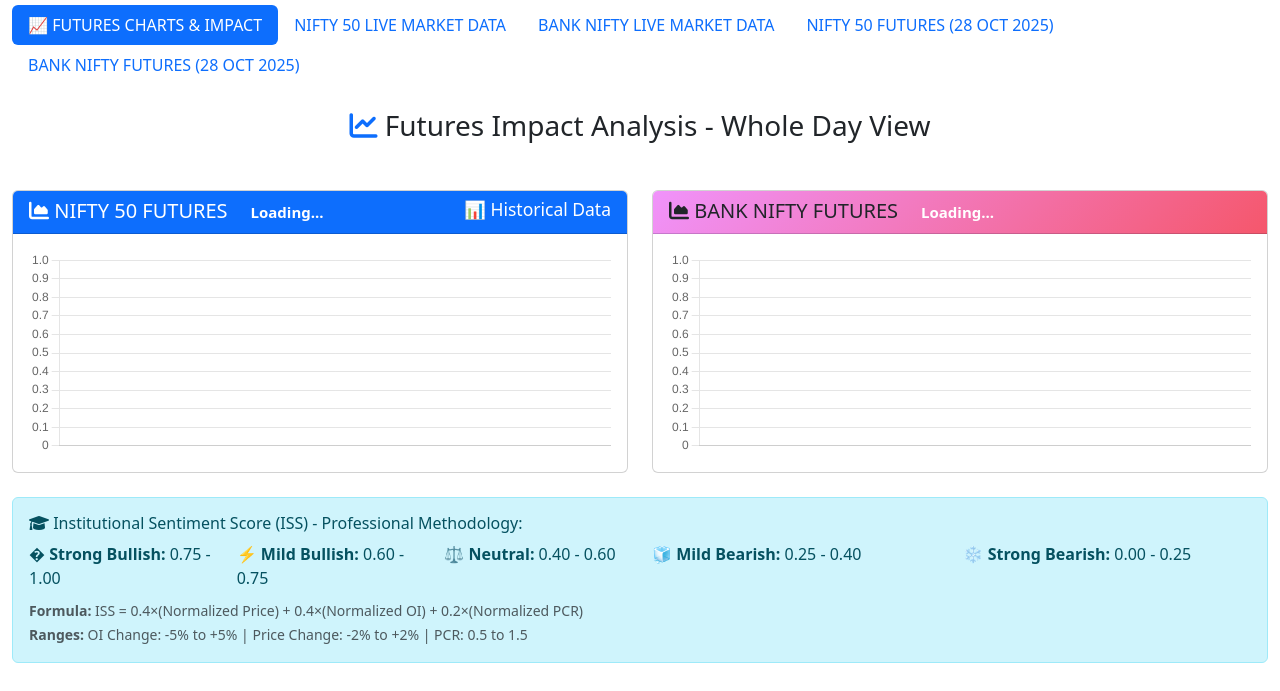
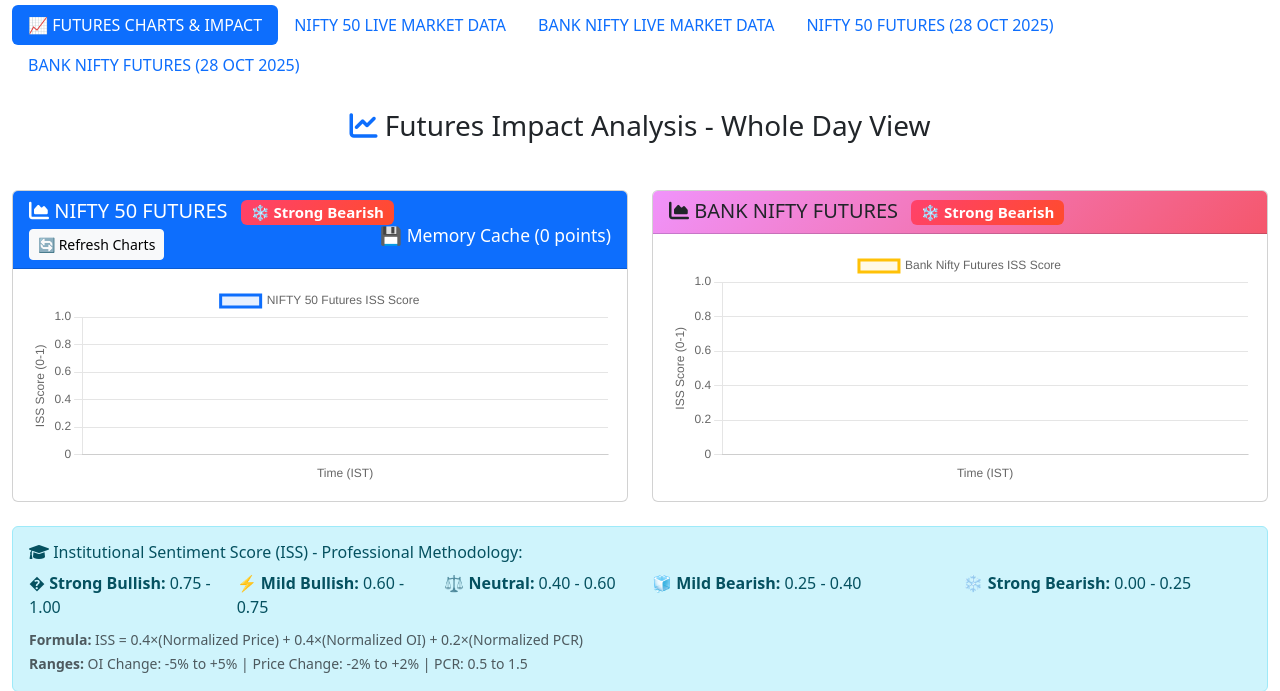
Before and after one commit to vinodvhinthada/instituianal_data_historical, a Flask app: page / in a window 1280 px wide. Shown: the part 384-1075 px from the top of the page. Before the commit the page ends 1047 px from the top, so only its background shows below. Run offline with Flask 3, Linux system fonts and the light colour scheme; data that the repository does not hold is empty; some libraries are stand-ins or nearby versions.

Commit message:
Add files via upload

```diff
--- a/templates/index.html
+++ b/templates/index.html
@@ -149,6 +149,7 @@
                                     <span id="niftyImpactBadge" class="badge ms-2">Loading...</span>
                                     <small id="dataSource" class="float-end">📊 Historical Data</small>
                                 </h5>
+                                <button onclick="updateCharts()" class="btn btn-sm btn-light mt-1">🔄 Refresh Charts</button>
                             </div>
                             <div class="card-body">
                                 <canvas id="niftyFuturesChart" width="400" height="200"></canvas>
@@ -444,6 +445,8 @@
 
         // Chart creation and update functions
         function createCharts() {
+            console.log('🎨 Creating charts...');
+
             // Create NIFTY 50 FUTURES Chart
             const niftyCtx = document.getElementById('niftyFuturesChart').getContext('2d');
             niftyChart = new Chart(niftyCtx, {
@@ -451,7 +454,7 @@
                 data: {
                     labels: [],
                     datasets: [{
-                        label: 'NIFTY 50 Futures Meter Value',
+                        label: 'NIFTY 50 Futures ISS Score',
                         data: [],
                         borderColor: '#0d6efd',
                         backgroundColor: 'rgba(13, 110, 253, 0.1)',
@@ -465,19 +468,29 @@
                     maintainAspectRatio: false,
                     plugins: {
                         legend: {
-                            display: false
+                            display: true
                         }
                     },
                     scales: {
                         y: {
-                            beginAtZero: false,
+                            beginAtZero: true,
+                            max: 1.0,
+                            min: 0.0,
                             grid: {
                                 color: 'rgba(0,0,0,0.1)'
+                            },
+                            title: {
+                                display: true,
+                                text: 'ISS Score (0-1)'
                             }
                         },
                         x: {
                             grid: {
                                 color: 'rgba(0,0,0,0.1)'
+                            },
+                            title: {
+                                display: true,
+                                text: 'Time (IST)'
                             }
                         }
                     }
@@ -491,7 +504,7 @@
                 data: {
                     labels: [],
                     datasets: [{
-                        label: 'Bank Nifty Futures Meter Value',
+                        label: 'Bank Nifty Futures ISS Score',
                         data: [],
                         borderColor: '#ffc107',
                         backgroundColor: 'rgba(255, 193, 7, 0.1)',
@@ -505,62 +518,121 @@
                     maintainAspectRatio: false,
                     plugins: {
                         legend: {
-                            display: false
+                            display: true
                         }
                     },
                     scales: {
                         y: {
-                            beginAtZero: false,
+                            beginAtZero: true,
+                            max: 1.0,
+                            min: 0.0,
                             grid: {
                                 color: 'rgba(0,0,0,0.1)'
+                            },
+                            title: {
+                                display: true,
+                                text: 'ISS Score (0-1)'
                             }
                         },
                         x: {
                             grid: {
                                 color: 'rgba(0,0,0,0.1)'
+                            },
+                            title: {
+                                display: true,
+                                text: 'Time (IST)'
                             }
                         }
                     }
                 }
             });
+
+            console.log('✅ Charts created successfully');
+
+            // Load initial data
+            setTimeout(() => {
+                updateCharts();
+            }, 1000);
         }
 
         function updateCharts() {
+            console.log('📈 Starting chart update...');
+
             fetch('/api/chart-data')
-                .then(response => response.json())
+                .then(response => {
+                    console.log('📡 Response received:', response.status);
+                    return response.json();
+                })
                 .then(data => {
-                    if (data.status === 'success') {
-                        // Update chart data
-                        const niftyHistory = data.nifty_futures_history;
-                        const bankHistory = data.bank_futures_history;
+                    console.log('� Full chart data received:', data);
 
-                        // Extract timestamps and values
-                        const timestamps = niftyHistory.map(point => point.timestamp);
-                        const niftyValues = niftyHistory.map(point => point.nifty_meter);
-                        const bankValues = bankHistory.map(point => point.bank_meter);
+                    if (data.status !== 'success') {
+                        console.error('❌ API returned error status:', data.message);
+                        return;
+                    }
 
-                        // Update NIFTY chart
-                        niftyChart.data.labels = timestamps;
+                    console.log('� Data source:', data.data_source);
+                    console.log('🎯 NIFTY data points:', data.nifty_futures_history ? data.nifty_futures_history.length : 0);
+                    console.log('🏦 Bank NIFTY data points:', data.bank_futures_history ? data.bank_futures_history.length : 0);
+
+                    if (!data.nifty_futures_history || !data.bank_futures_history) {
+                        console.error('❌ Missing chart data arrays');
+                        return;
+                    }
+
+                    // NIFTY 50 FUTURES Chart
+                    const niftyLabels = data.nifty_futures_history.map(item => {
+                        // Use the timestamp field for labels
+                        return item.timestamp;
+                    });
+                    const niftyValues = data.nifty_futures_history.map(item => parseFloat(item.nifty_meter));
+
+                    console.log('🎯 NIFTY Labels sample:', niftyLabels.slice(0, 3));
+                    console.log('🎯 NIFTY Values sample:', niftyValues.slice(0, 3));
+
+                    if (niftyChart && niftyChart.data) {
+                        niftyChart.data.labels = niftyLabels;
                         niftyChart.data.datasets[0].data = niftyValues;
-                        niftyChart.update('none');
+                        niftyChart.update('none'); // Use 'none' mode for immediate update
+                        console.log('✅ NIFTY chart updated with', niftyValues.length, 'points');
+                    } else {
+                        console.error('❌ NIFTY chart not initialized');
+                    }
 
-                        // Update BANK chart
-                        bankChart.data.labels = timestamps;
+                    // BANK NIFTY FUTURES Chart
+                    const bankLabels = data.bank_futures_history.map(item => {
+                        // Use the timestamp field for labels
+                        return item.timestamp;
+                    });
+                    const bankValues = data.bank_futures_history.map(item => parseFloat(item.bank_meter));
+
+                    console.log('🏦 Bank Labels sample:', bankLabels.slice(0, 3));
+                    console.log('🏦 Bank Values sample:', bankValues.slice(0, 3));
+
+                    if (bankChart && bankChart.data) {
+                        bankChart.data.labels = bankLabels;
                         bankChart.data.datasets[0].data = bankValues;
-                        bankChart.update('none');
+                        bankChart.update('none'); // Use 'none' mode for immediate update
+                        console.log('✅ Bank chart updated with', bankValues.length, 'points');
+                    } else {
+                        console.error('❌ Bank chart not initialized');
+                    }
 
                     // Update impact badges
+                    if (data.current.nifty_impact) {
                         const niftyBadge = document.getElementById('niftyImpactBadge');
-                        const bankBadge = document.getElementById('bankImpactBadge');
-
-                        if (data.current.nifty_impact) {
-                            niftyBadge.textContent = `${data.current.nifty_impact.icon} ${data.current.nifty_impact.status}`;
-                            niftyBadge.className = `badge ms-2 bg-${data.current.nifty_impact.color}`;
+                        if (niftyBadge) {
+                            niftyBadge.textContent = `${data.current.nifty_impact.icon || ''} ${data.current.nifty_impact.status}`;
+                            niftyBadge.className = `badge ms-2 bg-${data.current.nifty_impact.color || 'secondary'}`;
+                        }
                     }
 
                     if (data.current.bank_impact) {
-                            bankBadge.textContent = `${data.current.bank_impact.icon} ${data.current.bank_impact.status}`;
-                            bankBadge.className = `badge ms-2 bg-${data.current.bank_impact.color}`;
+                        const bankBadge = document.getElementById('bankImpactBadge');
+                        if (bankBadge) {
+                            bankBadge.textContent = `${data.current.bank_impact.icon || ''} ${data.current.bank_impact.status}`;
+                            bankBadge.className = `badge ms-2 bg-${data.current.bank_impact.color || 'secondary'}`;
+                        }
                     }
 
                     // Update data source indicator
@@ -570,9 +642,22 @@
                         const points = data.data_points || 0;
                         dataSourceEl.textContent = `${source} (${points} points)`;
                     }
+
+                    // Update status on page
+                    const chartInfo = document.querySelector('.chart-info');
+                    if (chartInfo) {
+                        chartInfo.innerHTML = `📊 ${data.data_source} (${Math.max(niftyValues.length, bankValues.length)} points) - Last updated: ${new Date().toLocaleTimeString('en-IN')}`;
                     }
+
+                    console.log('🎉 Chart update completed successfully');
                 })
-                .catch(error => console.error('Error updating charts:', error));
+                .catch(error => {
+                    console.error('💥 Error updating charts:', error);
+                    const chartInfo = document.querySelector('.chart-info');
+                    if (chartInfo) {
+                        chartInfo.innerHTML = `❌ Error loading chart data: ${error.message}`;
+                    }
+                });
         }
 
         // FIXED: Load data and create DataTable in correct order
```
Lines whose indentation alone changed are shown as unchanged.
